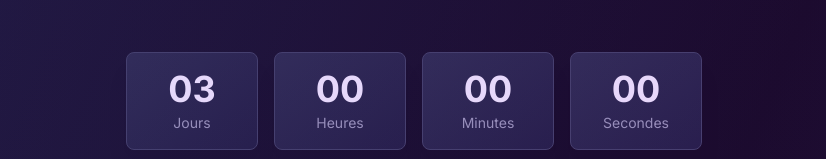
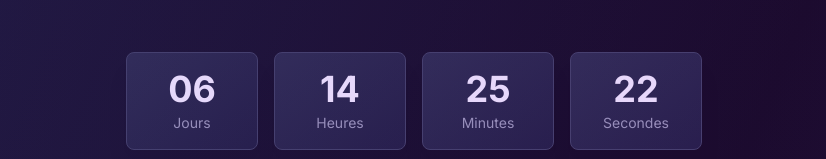
Before and after one commit to ChrisJustice600/sell_page, a Next.js app: page / in a window 1280 px wide. Shown: the part 578-737 px from the top of the page, without its empty margins (226-1052 px from the left). Built offline with nearby package versions, Linux system fonts and the light colour scheme.

Commit message:
fix: compteur

```diff
--- a/components/CountdownTimer.tsx
+++ b/components/CountdownTimer.tsx
@@ -12,8 +12,8 @@ interface TimeLeft {
 export default function CountdownTimer() {
   const calculateTimeLeft = (): TimeLeft => {
     const now = new Date();
-    // Ajouter 3 jours à partir de maintenant
-    const targetDate = new Date(now.getTime() + (3 * 24 * 60 * 60 * 1000));
+    // Date cible fixe : 13 décembre 2024
+    const targetDate = new Date("2024-12-13T00:00:00");
     const difference = targetDate.getTime() - now.getTime();
 
     if (difference <= 0) {
@@ -37,7 +37,8 @@ export default function CountdownTimer() {
 
   useEffect(() => {
     const timer = setInterval(() => {
-      setTimeLeft(calculateTimeLeft());
+      const newTimeLeft = calculateTimeLeft();
+      setTimeLeft(newTimeLeft);
     }, 1000);
 
     return () => clearInterval(timer);
```
